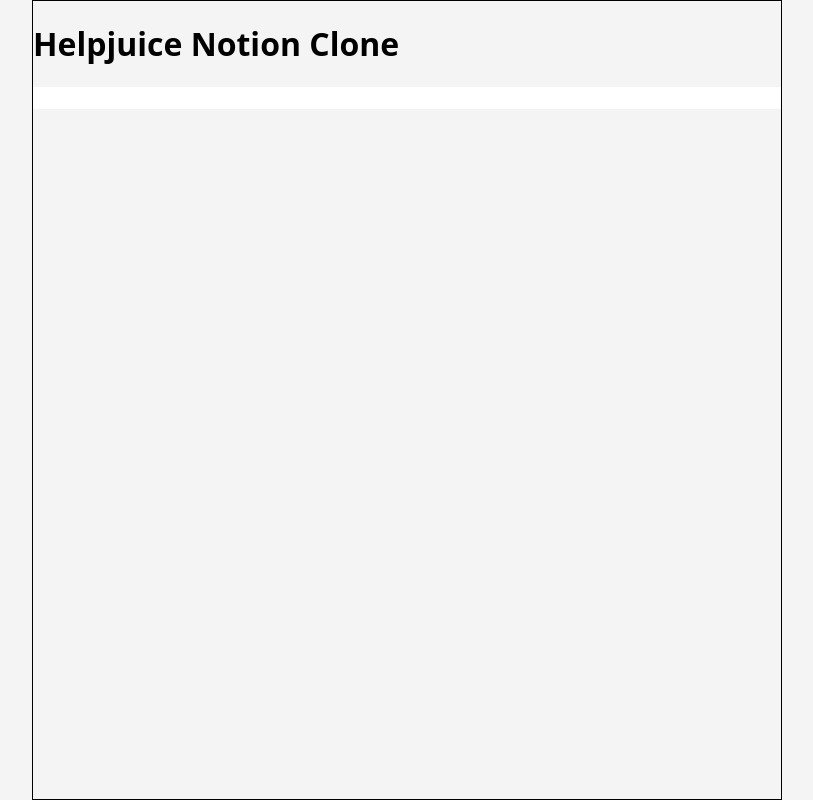
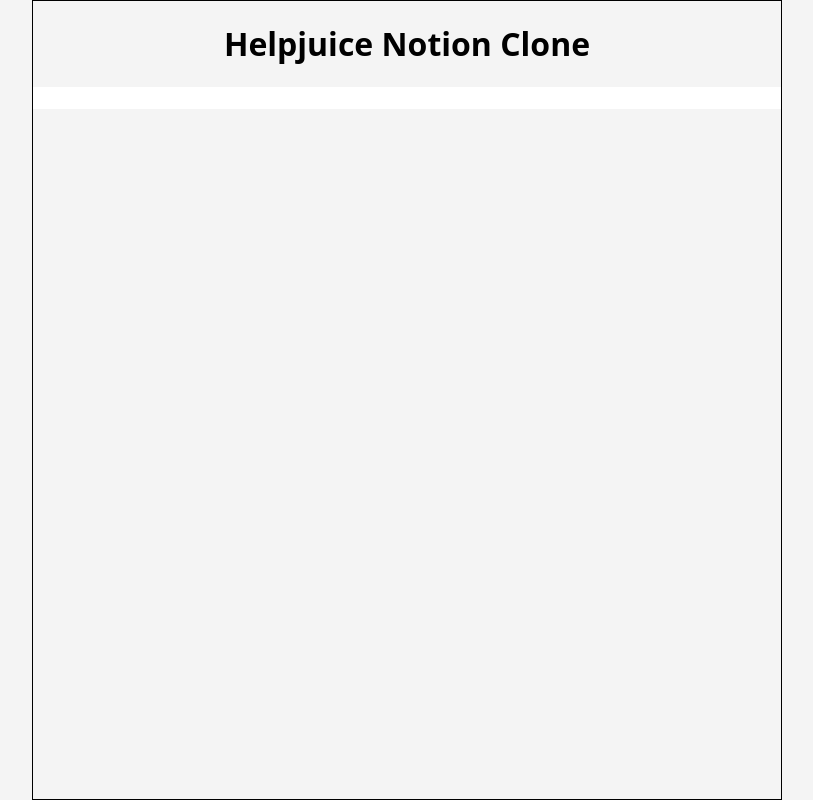
Before and after one commit to muratcan-yuksel/helpjuice-project, a website with bundled scripts: page index.html in a window 1280 px wide. Shown: the whole page, without its empty margins (233-1046 px from the left). Built offline with nearby package versions, Linux system fonts and the light colour scheme.

```diff
--- a/app.js
+++ b/app.js
@@ -56,9 +56,9 @@
   // console.log(inputField.length);
   newinputField.setAttribute("id", uid());
   newinputField.setAttribute("type", "text");
+  newinputField.setAttribute("data", "myData");
   newinputField.contentEditable = "true";
   newinputField.setAttribute("placeholder", "Type '/' for commands");
-  // newinputField.innerHTML = "Type '/' for commands";
   inputWrapper.appendChild(newinputField);
   //add focus to the newly created input field and get the id of the focused element
   newinputField.focus();
--- a/index.html
+++ b/index.html
@@ -9,7 +9,7 @@
   </head>
   <body>
     <main id="main">
-      <h1>Helpjuice Notion Clone</h1>
+      <h1 class="mainTitle">Helpjuice Notion Clone</h1>
       <div class="inputWrapper">
         <div
           contenteditable
--- a/style.css
+++ b/style.css
@@ -15,6 +15,11 @@
   border: 1px solid black;
   height: 100%;
   width: 750px;
+}
+.mainTitle {
+  /* border: solid; */
+  width: 100%;
+  text-align: center;
 }
 .inputWrapper {
   width: 100%;
```
